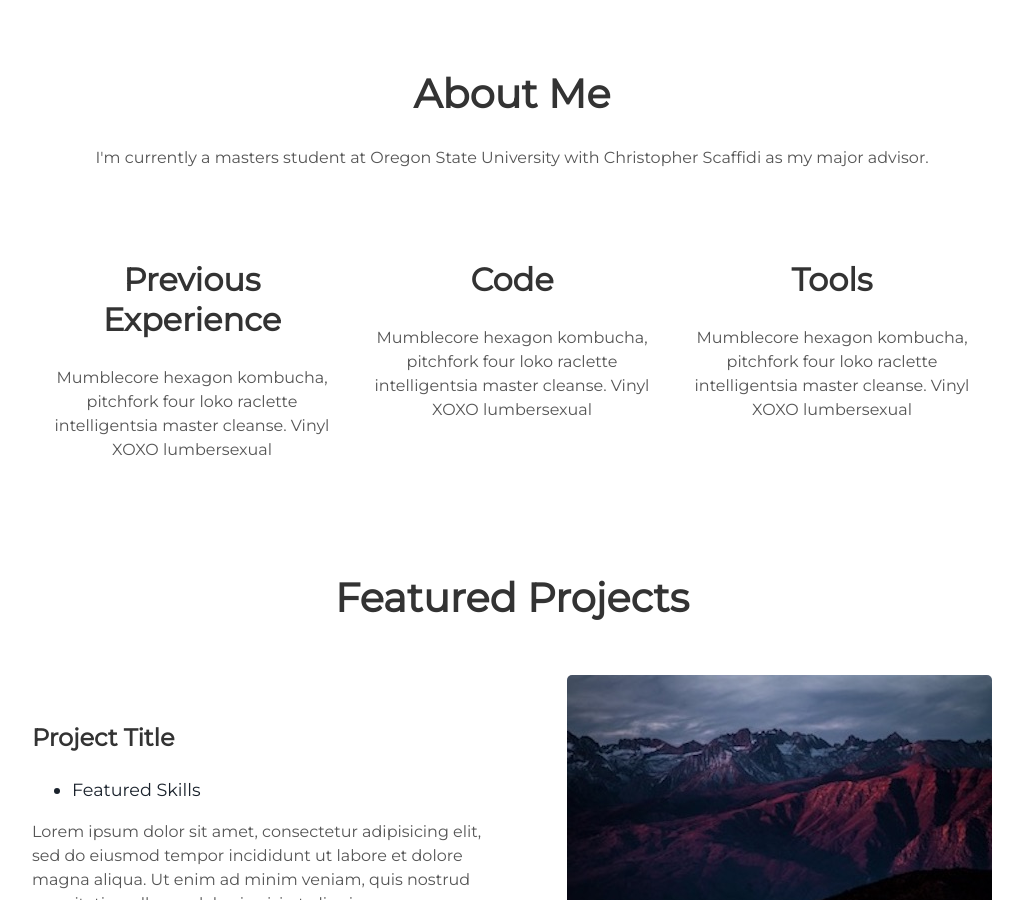
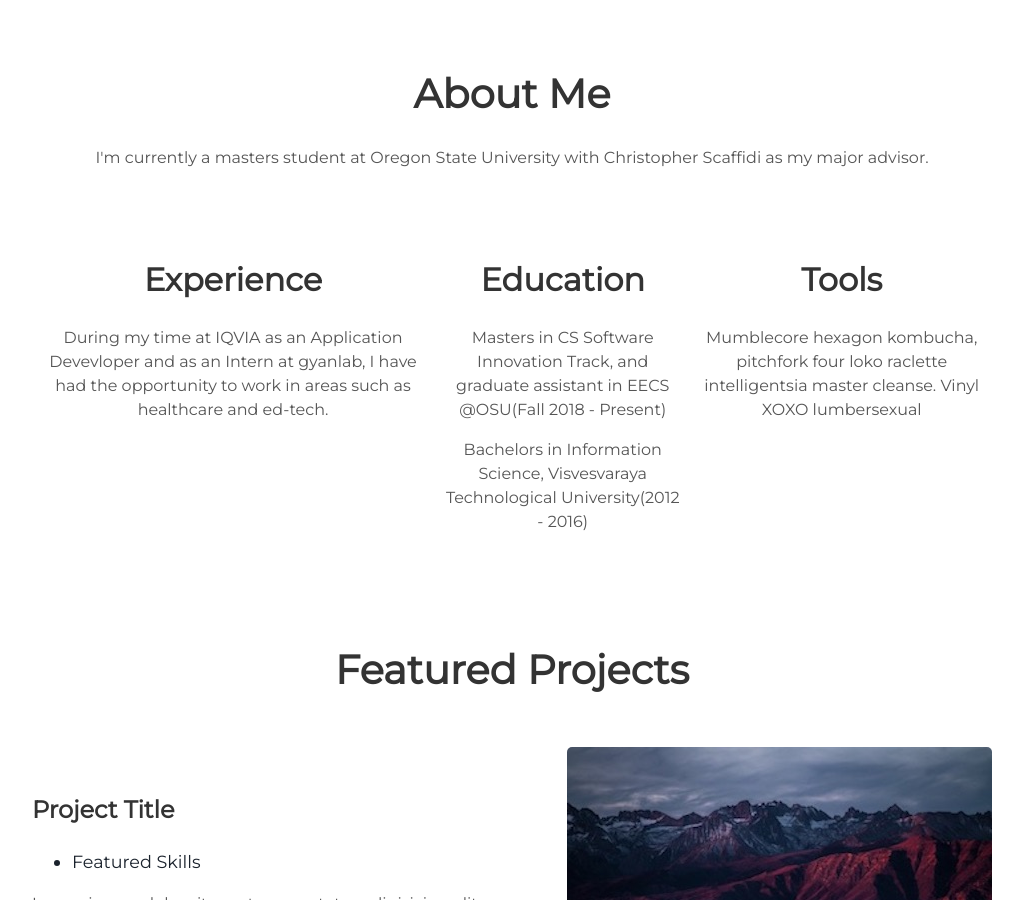
Before and after one commit to vijayvardhan94/laughing-octo-barnacle, a Jekyll site: the page built from index.html, in a window 1280 px wide and 900 px high, scrolled down 911 px. Shown: the whole window, without its empty margins (128-1151 px from the left). Built offline with Jekyll 4.4.1, drawn with Linux system fonts in a browser that asks for light colours.

Commit message:
exp updated

```diff
--- a/_includes/about.html
+++ b/_includes/about.html
@@ -4,14 +4,14 @@
 </div>
   <div class="user">
     <div class="tech">
-      <h2>Previous Experience</h2>
-      <p>Mumblecore hexagon kombucha, pitchfork four loko raclette intelligentsia master cleanse.
-        Vinyl XOXO lumbersexual</p>
+      <h2>Experience</h2>
+      <p>During my time at IQVIA as an Application Devevloper and as an Intern at gyanlab, I have had the opportunity to work in areas such
+        as healthcare and ed-tech.</p>
     </div>
     <div class="tech">
-      <h2>Code</h2>
-      <p>Mumblecore hexagon kombucha, pitchfork four loko raclette intelligentsia master cleanse.
-        Vinyl XOXO lumbersexual</p>
+      <h2>Education</h2>
+      <p>Masters in CS Software Innovation Track, and graduate assistant in EECS @OSU(Fall 2018 - Present)</p>
+      <p>Bachelors in Information Science, Visvesvaraya Technological University(2012 - 2016)</p>
     </div>
     <div class="tech">
       <h2>Tools</h2>
```
